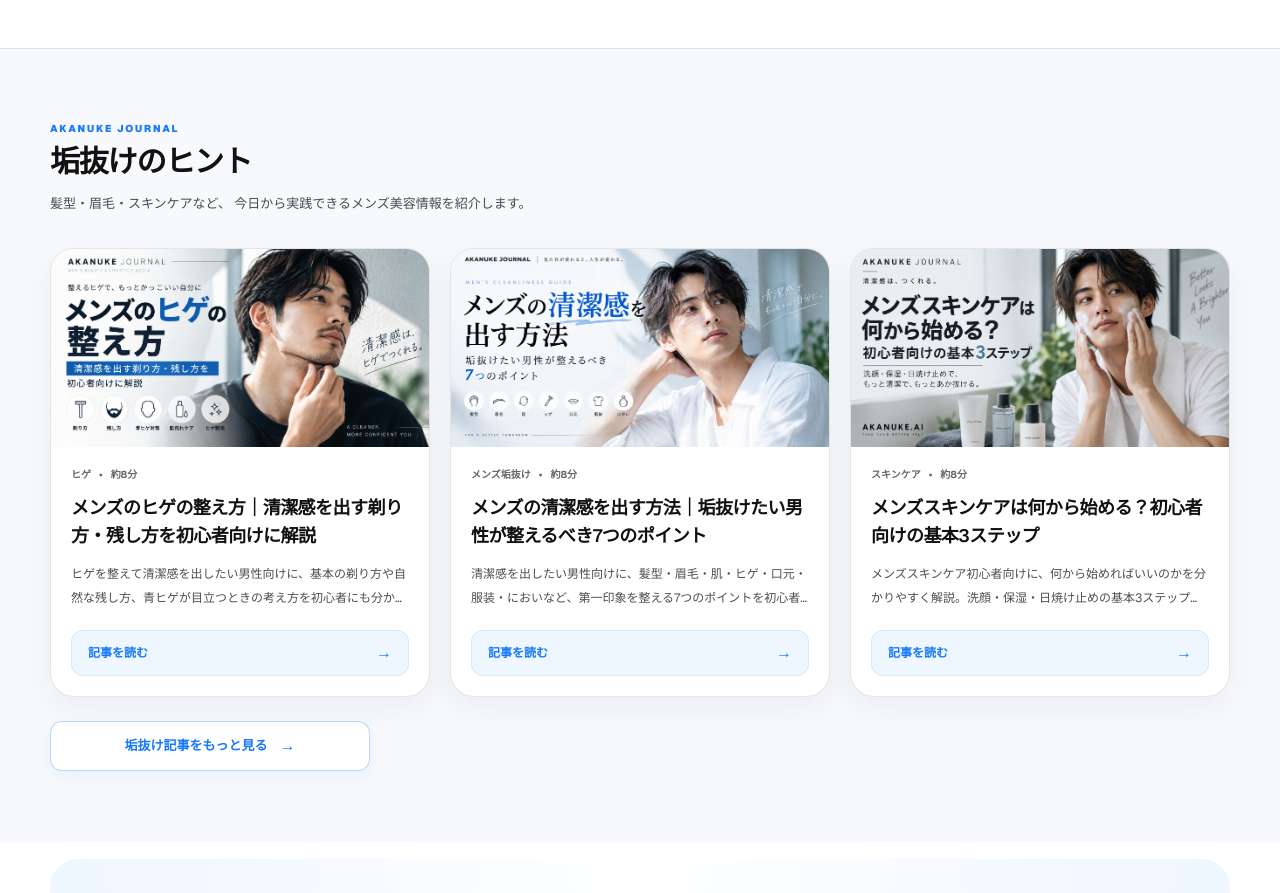
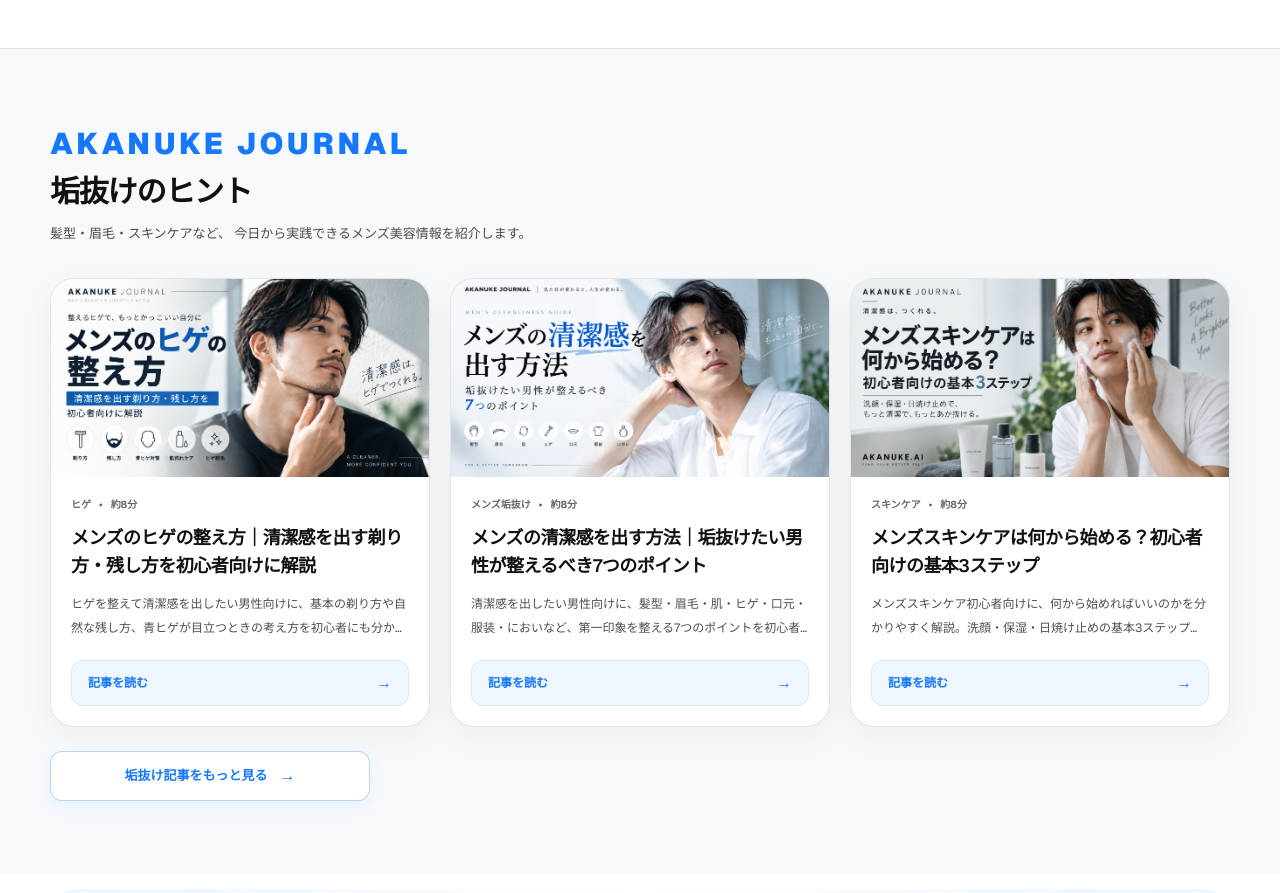
Before and after one commit to mori10tech/akanuke-ai, a Next.js app: page / in a window 1280 px wide. Shown: the part 3400-4293 px from the top of the page. Built offline with nearby package versions, Linux system fonts and the light colour scheme; no server answers.

Commit message:
LPのJOURNAL見出しをレスポンシブに拡大

```diff
--- a/app/page.tsx
+++ b/app/page.tsx
@@ -832,9 +832,9 @@ export default function Home() {
   <div className="site-container">
     <div className="flex items-end justify-between gap-4">
       <div>
-        <p className="text-[10px] font-black tracking-[0.18em] text-[#1677FF]">
-          AKANUKE JOURNAL
-        </p>
+        <p className="whitespace-nowrap text-[clamp(18px,5.5vw,30px)] font-black tracking-[0.12em] text-[#1677FF]">
+  AKANUKE JOURNAL
+</p>
 
         <h2 className="mt-2 text-2xl font-semibold tracking-[-0.04em] sm:text-3xl">
           垢抜けのヒント
```
